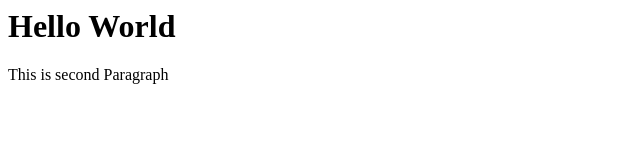
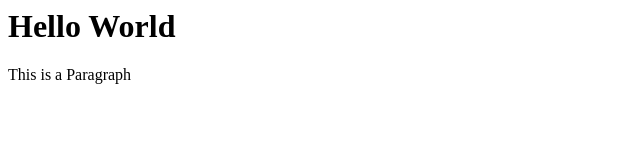
Before and after one commit to aberenjian89/DEMO, a plain HTML site: page index.html in a window 1280 px wide. Shown: the full height of the page, 0-640 px from the left. Drawn offline with Linux system fonts and the light colour scheme.

Commit message:
change pargraph

```diff
--- a/index.html
+++ b/index.html
@@ -3,6 +3,6 @@
 </head>
 <body>
   <h1>Hello World</h1>
-  <p>This is second Paragraph</p>
+  <p>This is a Paragraph</p>
 </body>
 </html>
```
